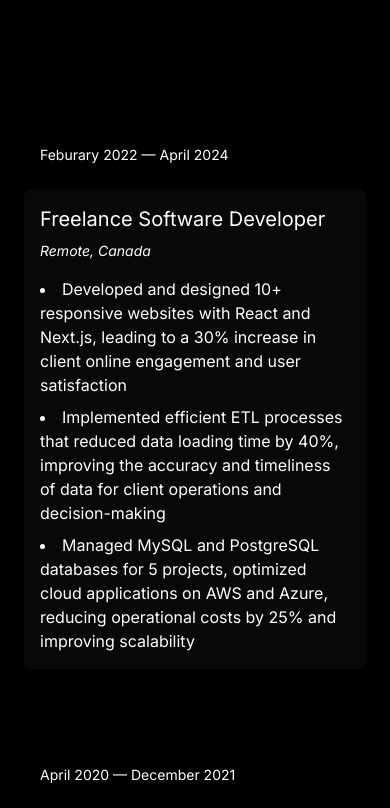
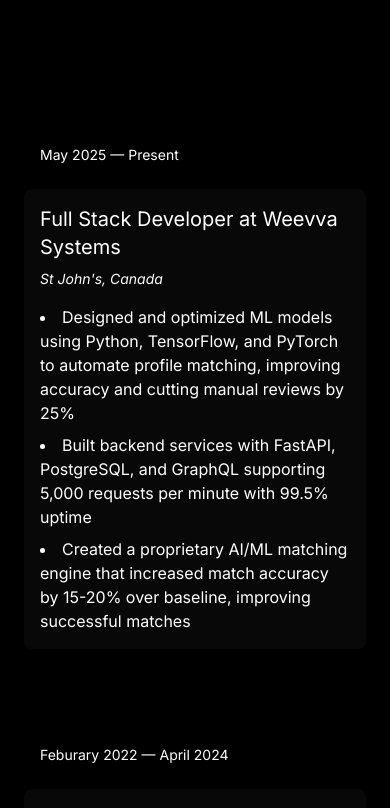
Before and after one commit to patil-swap/swapnil-web-portfolio, a React (Vite) app: page / in a window 390 px wide. Shown: the part 5540-6348 px from the top of the page. Built offline with nearby package versions, Linux system fonts and the light colour scheme.

Commit message:
Adds experience, remove inconsistencies between mobile and desktop screens

```diff
--- a/src/App.jsx
+++ b/src/App.jsx
@@ -12,7 +12,7 @@
     <>
       <BlurBackground />
       <Navbar />
-      <main className="antialiased overflow-x-hidden max-w-7xl mx-auto relative z-10">
+      <main className="antialiased max-w-7xl mx-auto relative z-10">
         <Navbar />
         <Hero />
         <Projects />
--- a/src/components/Experience.jsx
+++ b/src/components/Experience.jsx
@@ -37,7 +37,7 @@
         className="space-y-10"
         initial="hidden"
         whileInView="visible"
-        viewport={{ once: true, amount: 0.3 }}
+        viewport={{ once: true, amount: 0.1 }}
         variants={containerVariant}
       >
         {EXPERIENCES.map((experience, index) => (
--- a/src/constants/index.js
+++ b/src/constants/index.js
@@ -84,6 +84,16 @@
 
 export const EXPERIENCES = [
   {
+    yearRange: "May 2025 — Present",
+    title: "Full Stack Developer at Weevva Systems",
+    location: "St John's, Canada",
+    description: [
+      "Designed and optimized ML models using Python, TensorFlow, and PyTorch to automate profile matching, improving accuracy and cutting manual reviews by 25%",
+      "Built backend services with FastAPI, PostgreSQL, and GraphQL supporting 5,000 requests per minute with 99.5% uptime",
+      "Created a proprietary AI/ML matching engine that increased match accuracy by 15-20% over baseline, improving successful matches"
+    ]
+  },
+  {
     yearRange: "Feburary 2022 — April 2024",
     title: "Freelance Software Developer",
     location: "Remote, Canada",
@@ -154,7 +164,7 @@
     image: cancer_diagnosis
   },
   {
-    name: "MindScribe (Future Project)",
+    name: "MindScribe",
     title: "AI-Powered Note-Taking App",
     description:
       "I'm in the early stages of building MindScribe, an AI-powered note-taking app, which will allow users to highlight key points in PDFs and summarize them. The biggest challenge will be integrating LangChain for NLP capabilities while ensuring the UI is intuitive and easy to use. I'm currently working on the data flow and backend architecture, making sure it's scalable for future features like voice-to-text. This project will push me to further develop my skills in AI and cloud computing.",
```
